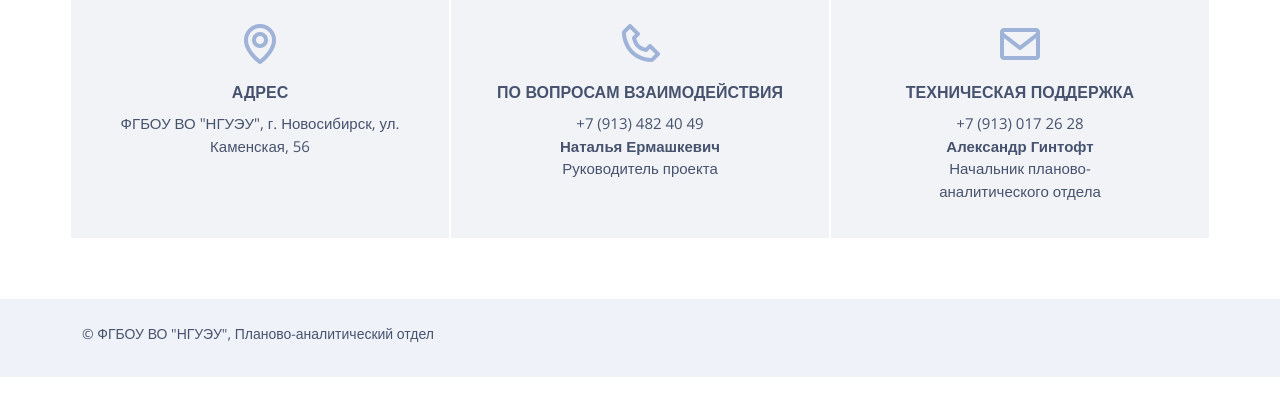
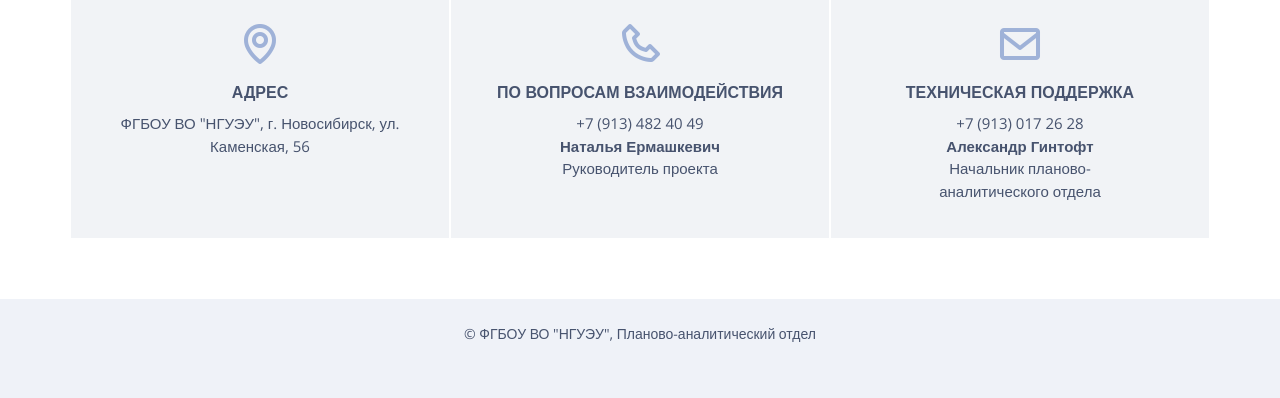
Before and after one commit to InformNSUEM/project_exchange, a Django app: page / in a window 1280 px wide. Shown: the part 4777-5175 px from the top of the page. Before the commit the page ends 5154 px from the top, so only its background shows below. Run offline with Django 4.2, Linux system fonts and the light colour scheme; some libraries are stand-ins or nearby versions.

Commit message:
add center

```diff
--- a/exchange/settings.py
+++ b/exchange/settings.py
@@ -123,9 +123,8 @@ LOGIN_REDIRECT = "/"
 
 DEFAULT_AUTO_FIELD = 'django.db.models.BigAutoField'
 
-"""
+
 SECURE_PROXY_SSL_HEADER = ('HTTP_X_FORWARDED_PROTO', 'https')
 SECURE_SSL_REDIRECT = True
 SESSION_COOKIE_SECURE = True
 CSRF_COOKIE_SECURE = True
-"""
--- a/main/templates/main/index.html
+++ b/main/templates/main/index.html
@@ -367,17 +367,14 @@
   <!-- ======= Footer ======= -->
   <footer id="footer">
 
-      <div class="container">
+      <div class="container text-center">
 
+        <div class="container py-4 text-center">
+          <div class="text-center">
+            <span>&copy; ФГБОУ ВО "НГУЭУ", Планово-аналитический отдел</span>
+          </div>
     </div>
 
-    <div class="container py-4">
-      <div class="copyright">
-        &copy; ФГБОУ ВО "НГУЭУ", Планово-аналитический отдел
-      </div>
-      <div class="credits">
-      </div>
-    </div>
   </footer><!-- End Footer -->
 
   <a href="#" class="back-to-top d-flex align-items-center justify-content-center"><i class="bi bi-arrow-up-short"></i></a>
```
